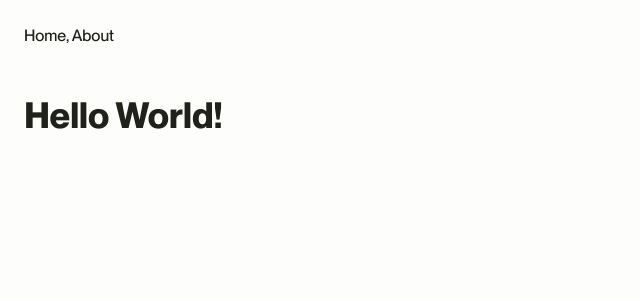
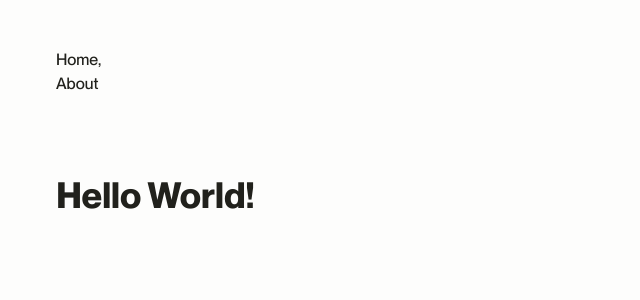
Before and after one commit to m-oppermann/tranquillum-naturae, a Next.js app: page / in a window 1280 px wide. Shown: the top 300 px of the page, without its empty margins (0-640 px from the left). Built offline with nearby package versions, Linux system fonts and the light colour scheme.

Commit message:
Setup document grid

```diff
--- a/app/layout.tsx
+++ b/app/layout.tsx
@@ -18,12 +18,12 @@ export default function RootLayout({ children }: RootLayoutProps) {
     <html lang="en">
       <body
         className={clsx(
-          "bg-sand-1 text-sand-8 font-sans font-medium antialiased",
+          "bg-sand-1 text-sand-8 grid h-screen grid-cols-12 grid-rows-6 gap-4 px-8 py-6 font-sans font-medium antialiased",
           NeueMontreal.variable,
         )}
       >
-        <Header />
-        <main>{children}</main>
+        <Header className="col-span-12 row-span-1 row-start-1" />
+        <main className="col-span-12 row-span-5 row-start-2">{children}</main>
       </body>
     </html>
   )
```
